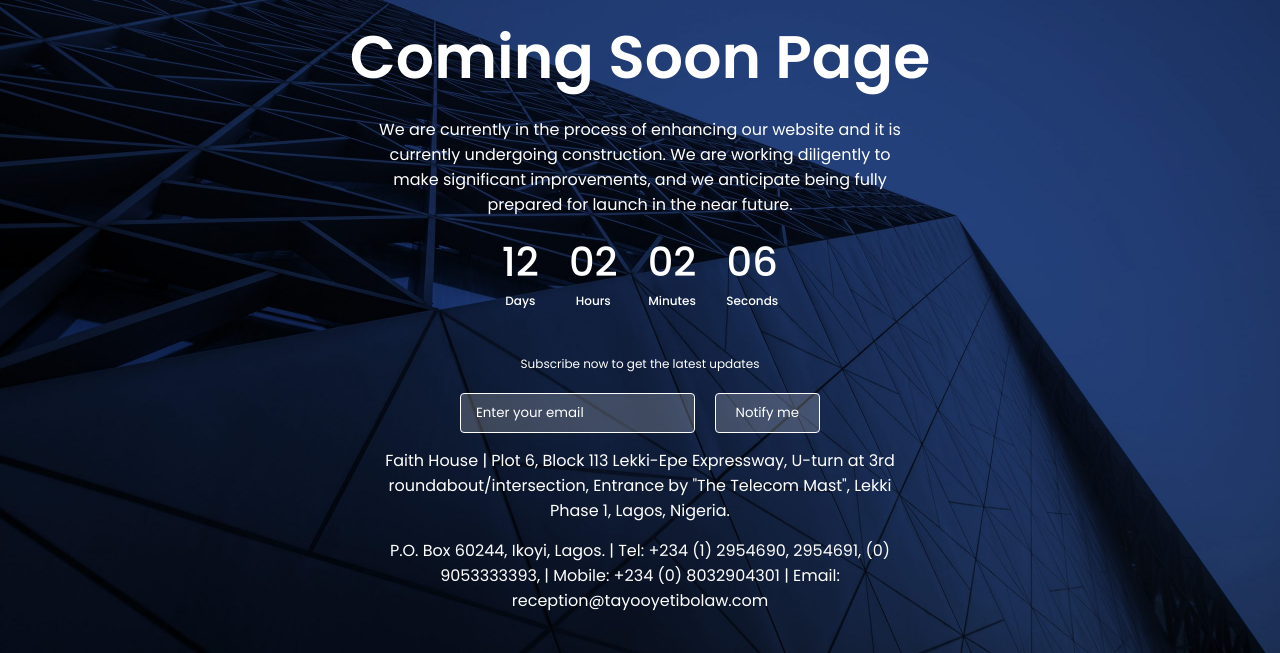
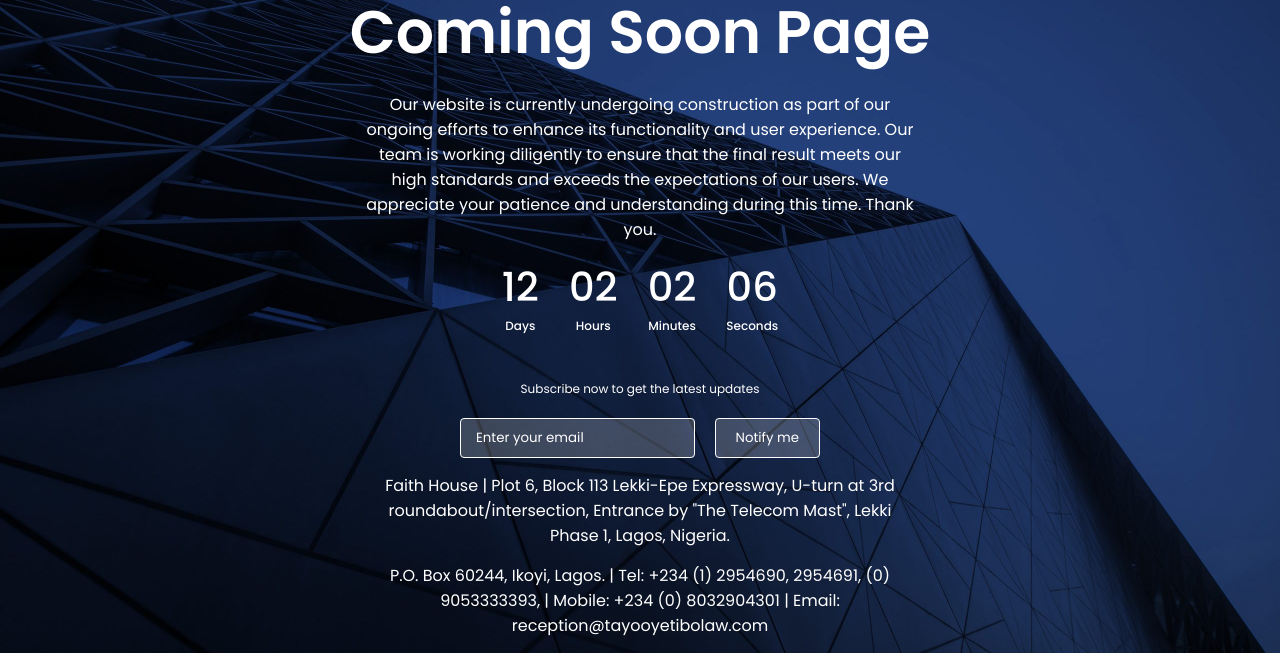
Before and after one commit to ChidiChuks/ComingSoonTOLP, a plain HTML site: page index.html in a window 1280 px wide. Shown: the part 147-800 px from the top of the page. Drawn offline with Linux system fonts and the light colour scheme.

Commit message:
modified index file for the paragraph

```diff
--- a/index.html
+++ b/index.html
@@ -14,7 +14,7 @@
         <img src="imageTwo.jpg" alt="" class="image">
         <header><img class="logo" src="logo.png" alt="Tayo Oyetibo logo"></header>
         <header>Coming Soon Page</header>
-        <p>We are currently in the process of enhancing our website and it is currently undergoing construction. We are working diligently to make significant improvements, and we anticipate being fully prepared for launch in the near future.</p>
+        <p>Our website is currently undergoing construction as part of our ongoing efforts to enhance its functionality and user experience. Our team is working diligently to ensure that the final result meets our high standards and exceeds the expectations of our users. We appreciate your patience and understanding during this time. Thank you.</p>
         <div class="time-content">
             <div class="time days">
                 <span class="number"></span>
```
